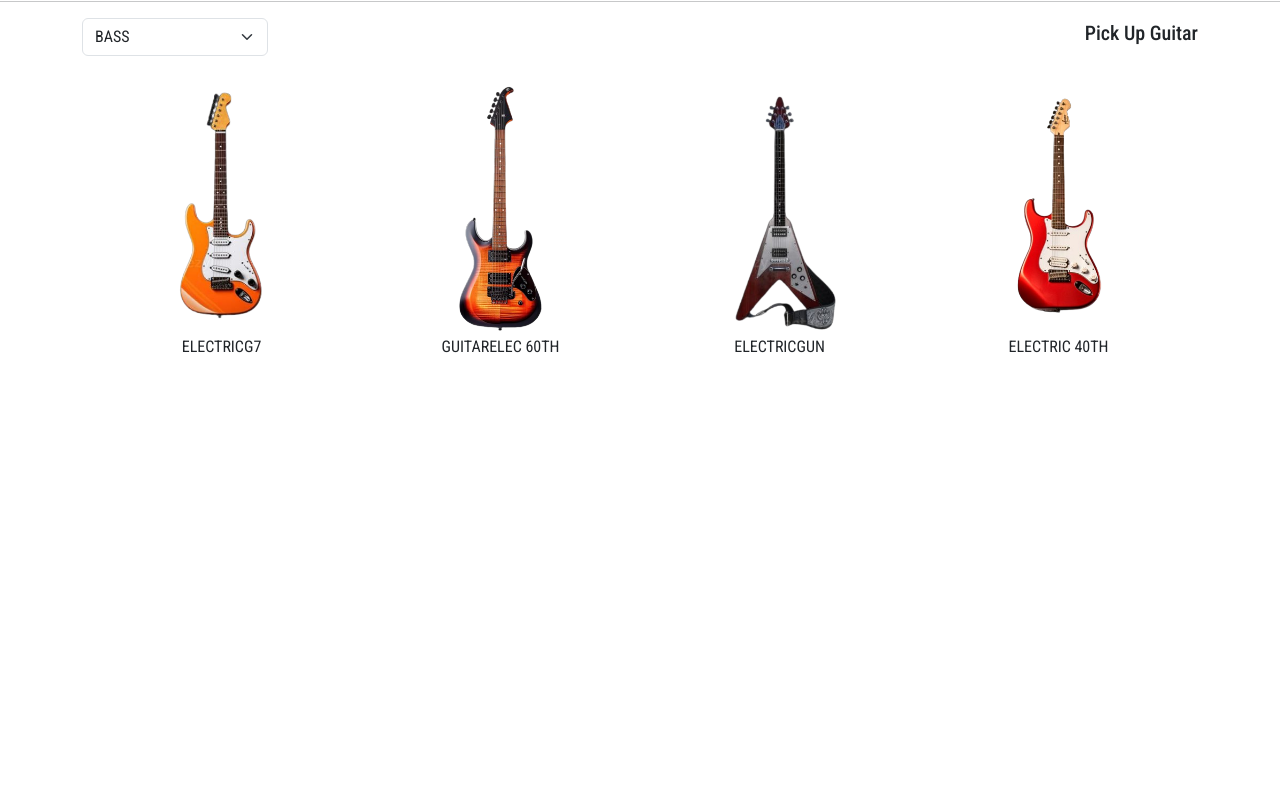
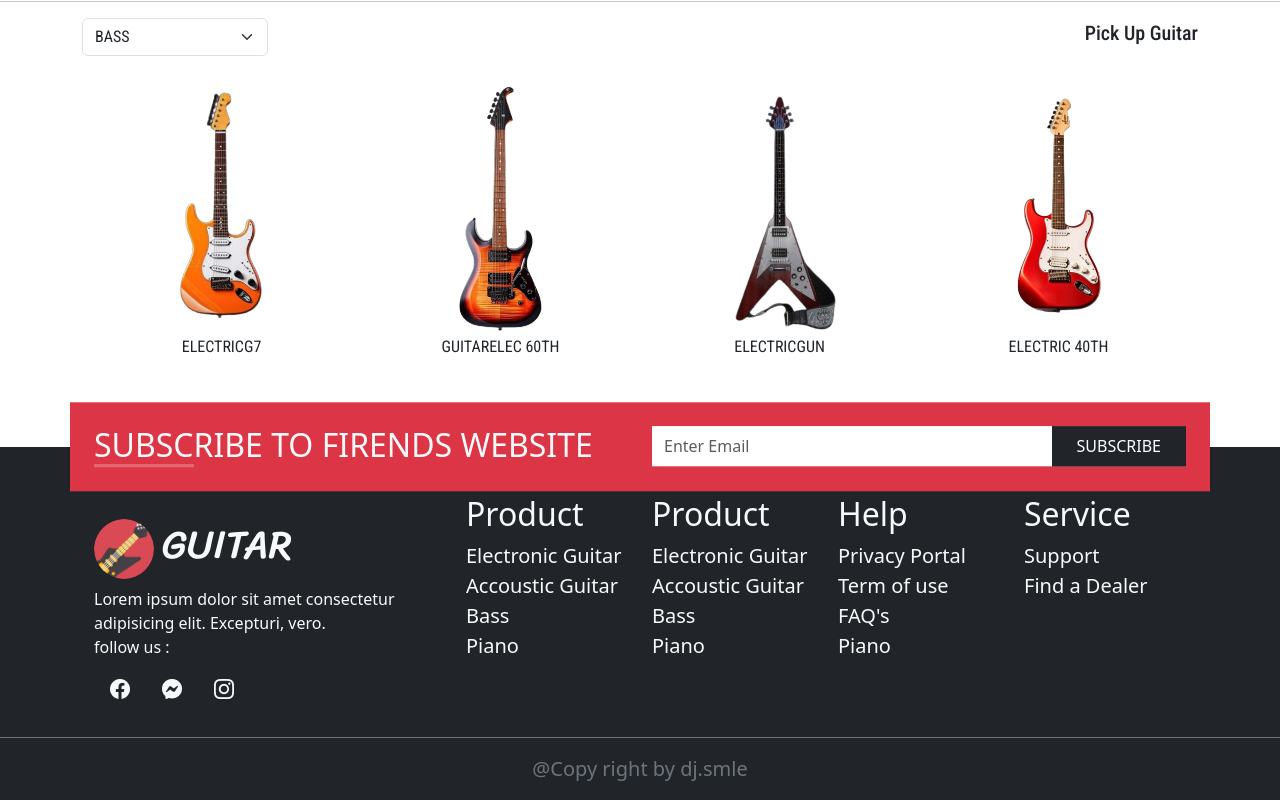
Before and after one commit to Vireak-Both55/Guitar-Project, a plain HTML site: page index.html in a window 1280 px wide. Shown: the part 1997-2797 px from the top of the page. Before the commit the page ends 2396 px from the top, so only its background shows below. Drawn offline with nearby package versions, Linux system fonts and the light colour scheme; a web font is replaced by a local one.

Commit message:
new guitar

```diff
--- a/index.html
+++ b/index.html
@@ -13,6 +13,9 @@
     <link rel="stylesheet" href="style/style.css">
     <!-- ------------------------------ Swiper link ------------------------------------ -->
     <script src="https://cdn.jsdelivr.net/npm/swiper@11/swiper-element-bundle.min.js"></script>
+    <!-- ----------------------------- Animation Link ---------------------------------- -->
+    <link href="https://unpkg.com/aos@2.3.1/dist/aos.css" rel="stylesheet">
+    <script src="https://unpkg.com/aos@2.3.1/dist/aos.js"></script>
 </head>
 <style>
      swiper-container {
@@ -182,7 +185,7 @@
             </div>
              </div>
              <!-- ---------------------------------------------------- Feature ------------------------------------------- -->
-              <div class="container p-0 py-4">
+              <div class="container p-0 py-4" data-aos="fade-up" data-aos-delay="200">
                 <div class="d-flex overflow-x-auto ">
                     <div class="col-lg-3 col-md-4 col-6 text-center ">
                         <div class="overflow-hidden mx-auto" style="width: 110px; height: 110px;">
@@ -239,7 +242,7 @@
                     <h4>What's New</h4>
                 </div>
                 <div class="row m-0 ">
-                    <div class="col-6 col-lg-3 col-md-3 text-center pt-3">
+                    <div class="col-6 col-lg-3 col-md-3 text-center pt-3" data-aos="fade-up" data-aos-delay="200">
                         <div class="overflow-hidden" style="height:275px;">
                             <img src="asset/image/electric_guitar.png" alt="" class="h-100 w-100 object-fit-contain">
                         </div>
@@ -247,7 +250,7 @@
                             <p class="text-uppercase fw-bold">electric 40th</p>
                         </div>
                     </div>
-                    <div class="col-6 col-lg-3 col-md-3 text-center pt-3">
+                    <div class="col-6 col-lg-3 col-md-3 text-center pt-3 " data-aos="fade-up" data-aos-delay="200">
                         <div class="overflow-hidden" style="height:275px;">
                             <img src="asset/image/electric_guitar.png" alt="" class="h-100 w-100 object-fit-contain">
                         </div>
@@ -255,7 +258,7 @@
                             <p class="text-uppercase fw-bold">electric 40th</p>
                         </div>
                     </div>
-                    <div class="col-6 col-lg-3 col-md-3 text-center pt-3">
+                    <div class="col-6 col-lg-3 col-md-3 text-center pt-3" data-aos="fade-up" data-aos-delay="200">
                         <div class="overflow-hidden" style="height:275px;">
                             <img src="asset/image/electric_guitar.png" alt="" class="h-100 w-100 object-fit-contain">
                         </div>
@@ -263,7 +266,7 @@
                             <p class="text-uppercase fw-bold">electric 40th</p>
                         </div>
                     </div>
-                    <div class="col-6 col-lg-3 col-md-3 text-center pt-3">
+                    <div class="col-6 col-lg-3 col-md-3 text-center pt-3 "data-aos="fade-up" data-aos-delay="200">
                         <div class="overflow-hidden" style="height:275px;">
                             <img src="asset/image/electric_guitar.png" alt="" class="h-100 w-100 object-fit-contain">
                         </div>
@@ -348,11 +351,100 @@
             </main>
 
 
-        <footer>
+        <footer class="container-fluid position-relative p-0  mt-5 bg">
+            <div class="container bg-danger position-absolute row py-4 align-items-center m-0"
+            style="top: 0px;left:50%; transform: translate(-50%,-50%);">
+                    <div class="col-lg-6 text-light">
+                        <h2 class = "text-uppercase m-0">subscribe to firends website</h2>
+                    <hr width="100px" class="border-2 bg-body my-0" style="height: 3px;">
+                    </div>
+                    <div class="col-lg-6">
+                        <form action="" class="d-flex  bg-body mt-2 mt-lg-0">
+                            <input type="email" class="py-2  form-control shadow-none mt-2 mt-lg-0 rounded-0 border-0 " name="" id="" placeholder="Enter Email">
+                            <button class="btn text-uppercase btn-dark rounded-0 px-4">
+                                subscribe
+                            </button>
+                        </form>
+                    </div>
+                </div>
 
+            <div class="bg-dark ">
+                <div class="container pt-3 pt-lg-0">
+                    <div class="row mt-5 m-0 text-light">
+                        <div class=" col-lg-4 py-4 mt-lg-0 ">
+                            <!-- ---------------------- logo ----------------- -->
+                             <div class="d-flex align-items-center mt-5">
+                                <div class="rounded-circle overflow-hidden me-2" style="height: 60px; width: 60px;">
+                                    <img src="asset/icon/Logo.png" class="w-100 h-100 " alt="">
+                                </div>
+                                <h1 class="font-logo">GUITAR</h1>
+                             </div>
+                             <p class="m-0 mt-2">Lorem ipsum dolor sit amet consectetur adipisicing elit. Excepturi, vero.</p>
+                             <p class="m-0 mb-2">follow us :</p>
+                             <ul class="nav ">
+                                <li class="nav-link text-light fs-5">
+                                    <i class="bi bi-facebook"></i>
+                                </li>
+                                <li class="nav-link text-light fs-5">
+                                    <i class="bi bi-messenger"></i>
+                                </li>
+                                <li class="nav-link text-light fs-5">
+                                    <i class="bi bi-instagram"></i>
+                                </li>
+                             </ul>
+                        </div>
+
+
+                        <div class="col-lg-4 py-4 pt-5 mt-lg-0 ">
+                            <div class="row ">
+                                <div class="col-6">
+                                    <h2>Product</h2>
+                                    <ul class="list-unstyled">
+                                        <li class="fs-5">Electronic Guitar</li>
+                                        <li class="fs-5">Accoustic Guitar</li>
+                                        <li class="fs-5">Bass</li>
+                                        <li class="fs-5">Piano</li>
+                                    </ul>
+                                </div>
+                                <div class="col-6">
+                                    <h2>Product</h2>
+                                    <ul class="list-unstyled">
+                                        <li class="fs-5">Electronic Guitar</li>
+                                        <li class="fs-5">Accoustic Guitar</li>
+                                        <li class="fs-5">Bass</li>
+                                        <li class="fs-5">Piano</li>
+                                    </ul>
+                                </div>
+                            </div>
+                        </div>
+                        <div class="col-lg-4 py-4 pt-5 mt-lg-0 ">
+                            <div class="row">
+                                <div class="col-6">
+                                    <h2>Help</h2>
+                                    <ul class="list-unstyled">
+                                        <li class="fs-5">Privacy Portal</li>
+                                        <li class="fs-5">Term of use</li>
+                                        <li class="fs-5">FAQ's</li>
+                                        <li class="fs-5">Piano</li>
+                                    </ul>
+                                </div>
+                                <div class="col-6">
+                                    <h2>Service</h2>
+                                    <ul class="list-unstyled">
+                                        <li class="fs-5">Support</li>
+                                        <li class="fs-5">Find a Dealer</li>
+                                    </ul>
+                                </div>
+                            </div>
+                        </div>
+                    </div>
+                </div>
+            </div>
+            <div class="bg-dark border-top border-secondary text-center text-secondary">
+                <p class="m-0 py-3 fs-5">@Copy right by dj.smle</p>
+            </div>
         </footer>
     </div>
-
     <script>
      var swiperEl = document.querySelector(".mySwiper");
     Object.assign(swiperEl, {
@@ -370,5 +462,6 @@
     });
     swiperEl.initialize()
     </script>
+    <script src="script/script.js"></script>
 </body>
 </html>
--- /dev/null
+++ b/script/script.js
@@ -0,0 +1 @@
+AOS.init();
```
